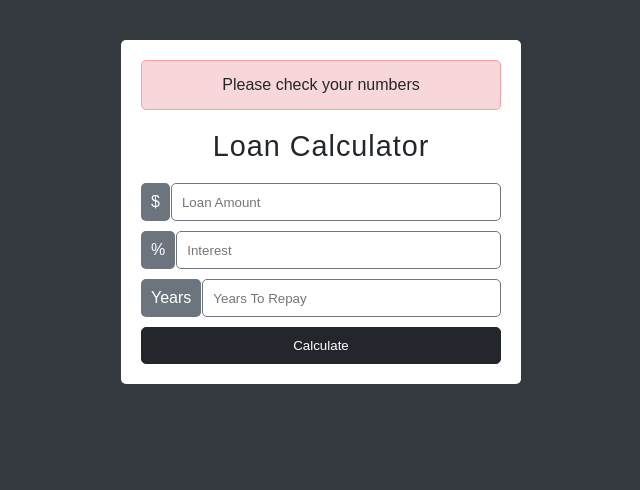
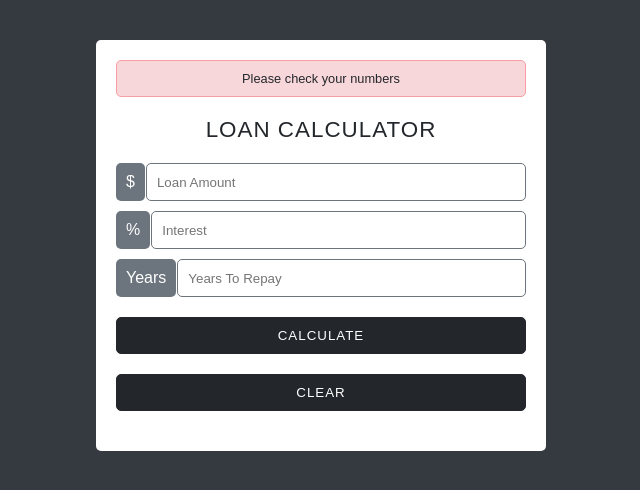
Before and after one commit to DariuszOkonski/js-loan-calculator, a website: page index.html in a window 1280 px wide. Shown: the whole page, without its empty margins (319-959 px from the left). Drawn offline with Linux system fonts and the light colour scheme.

Commit message:
add classes to index.html and new features to utiliteis.scss

```diff
--- a/index.html
+++ b/index.html
@@ -39,6 +39,8 @@
       <input type="submit" value="Calculate" class="btn">
     </form>
 
+    <input type="submit" value="Clear" class="btn">
+
   </main>
 
   <script src="js/script.js"></script>
--- a/scss/_main.scss
+++ b/scss/_main.scss
@@ -7,7 +7,7 @@ body {
 .main {
   background-color: $first-light;
   width: 100%;
-  max-width: 400px;
+  max-width: 450px;
   margin: 30px auto;
   padding: 20px;
   border-radius: 5px;
@@ -18,6 +18,7 @@ body {
     margin: 20px 0;
     font-weight: 300;
     letter-spacing: 1px;
-    font-size: 1.8rem;
+    text-transform: uppercase;
+    font-size: 1.4rem;
   }
 }
--- a/scss/_utilities.scss
+++ b/scss/_utilities.scss
@@ -1,10 +1,11 @@
 .error {
   background-color: $first-red;
   border: 1px solid $second-red;
-  padding: 15px 10px;
+  padding: 10px 5px;
   text-align: center;
   color: $first-dark;
   border-radius: 5px;
+  font-size: 0.8rem;
 }
 
 .input-calculate {
@@ -38,5 +39,8 @@
   background-color: $first-dark;
   border-radius: 5px;
   padding: 10px;
+  margin: 20px 0;
+  text-transform: uppercase;
+  letter-spacing: 1px;
   cursor: pointer;
 }
```
Also changed, not shown: css/style.css, 1 other file.
